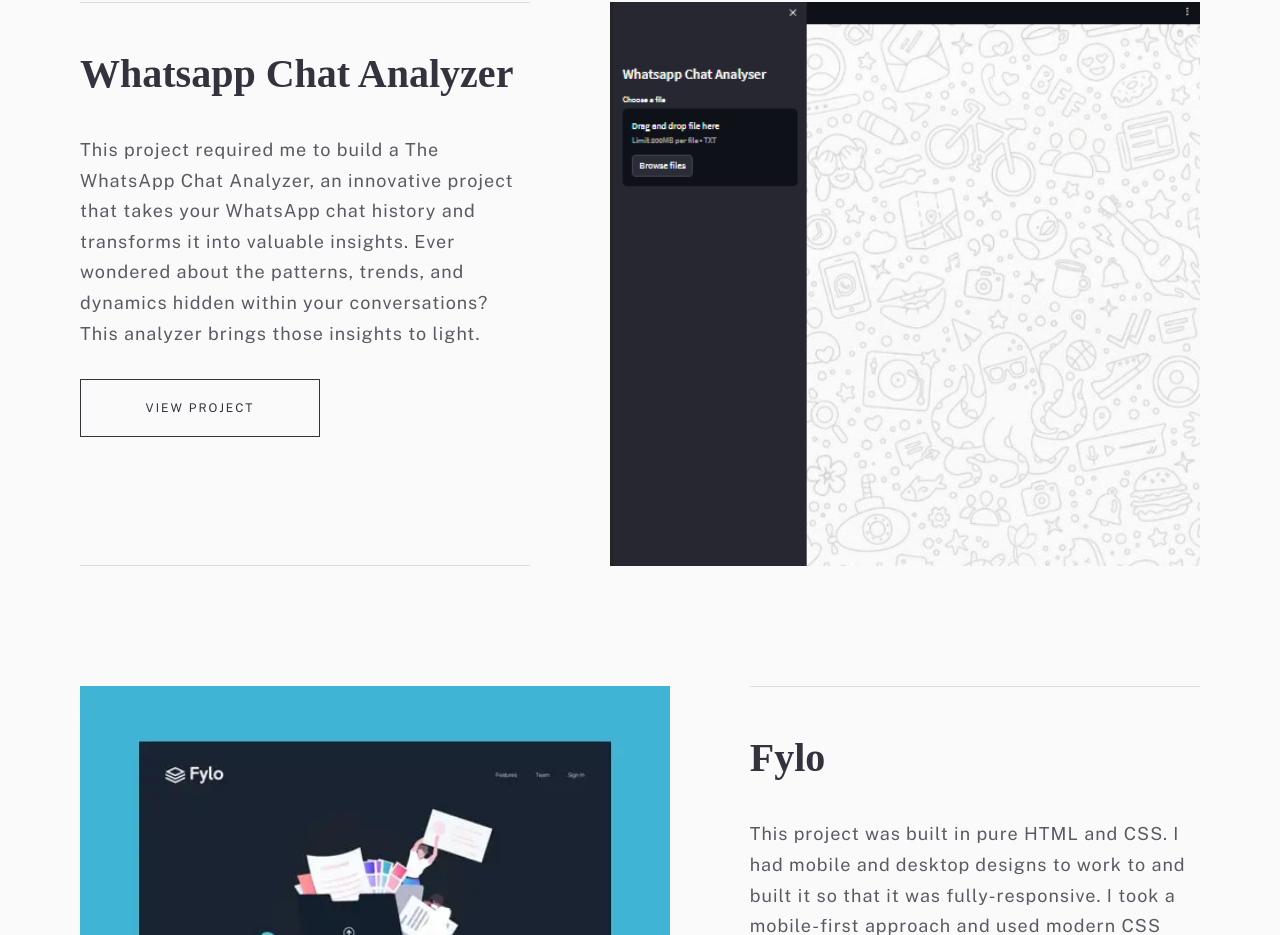
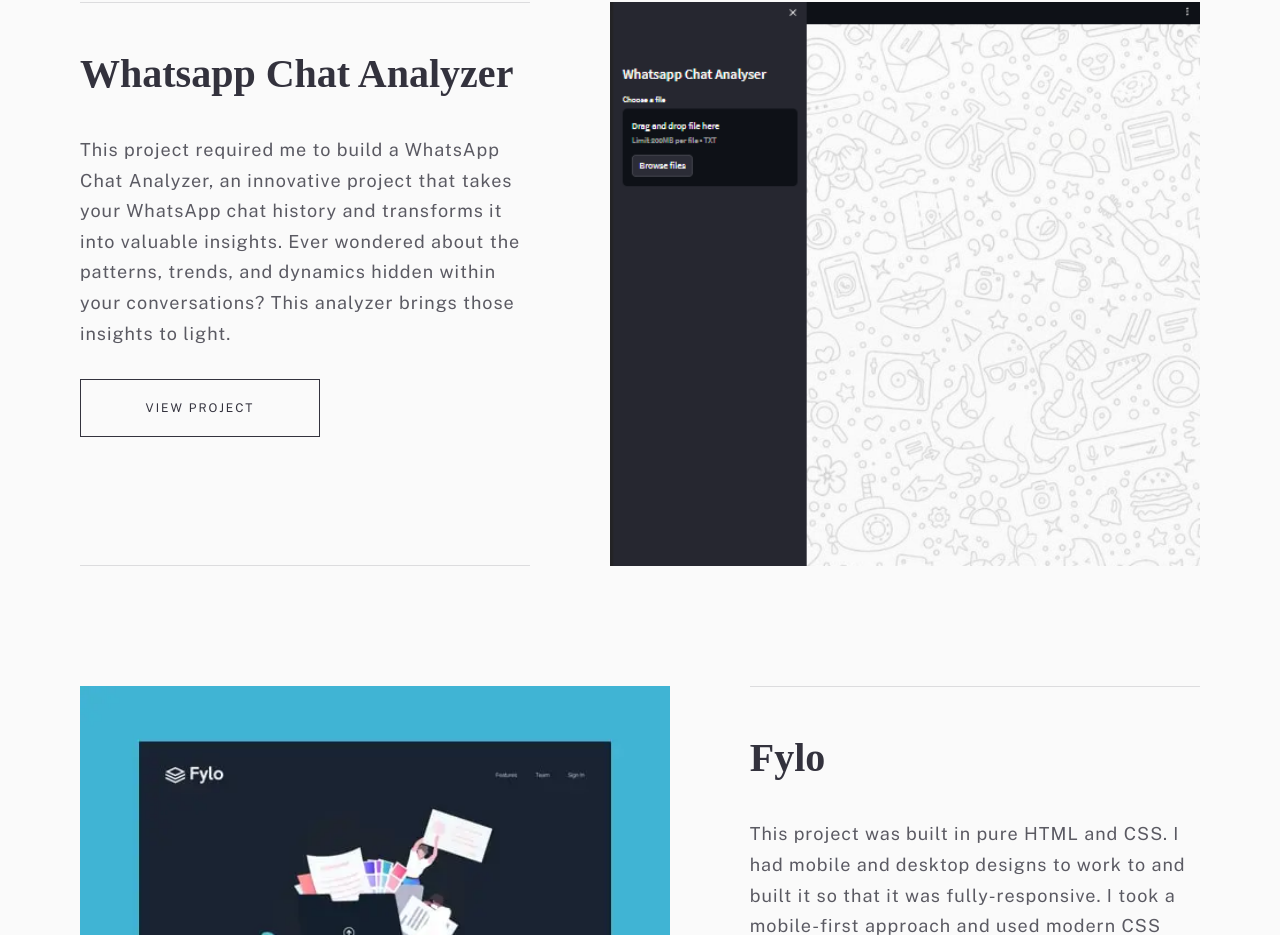
Before and after one commit to lovleshharjani22/portfolio, a plain HTML site: page portfolio.html in a window 1280 px wide. Shown: the part 968-1903 px from the top of the page. Drawn offline with nearby package versions, Linux system fonts and the light colour scheme; a web font is replaced by a local one.

Commit message:
Commmit Success

```diff
--- a/portfolio.html
+++ b/portfolio.html
@@ -52,7 +52,7 @@
         <div class="main__details port port-2">
             <div class="details">
                 <h2 class="heading-secondary">Whatsapp Chat Analyzer</h2>
-                <p class="para para-primary">This project required me to build a The WhatsApp Chat Analyzer, an
+                <p class="para para-primary">This project required me to build a WhatsApp Chat Analyzer, an
                     innovative project that takes your WhatsApp chat history and transforms it into valuable insights.
                     Ever wondered about the patterns, trends, and dynamics hidden within your conversations? This
                     analyzer brings those insights to light.</p>
```
